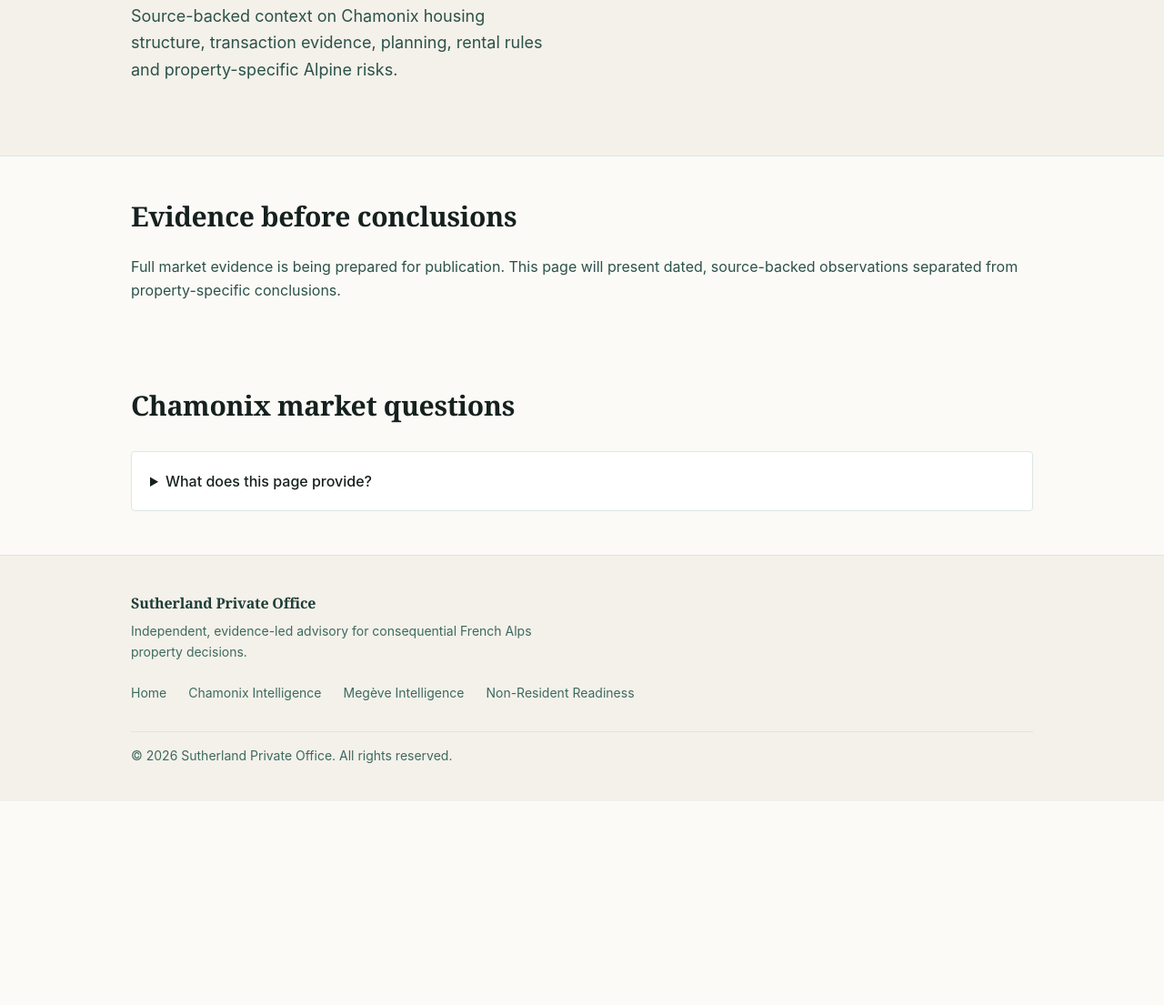
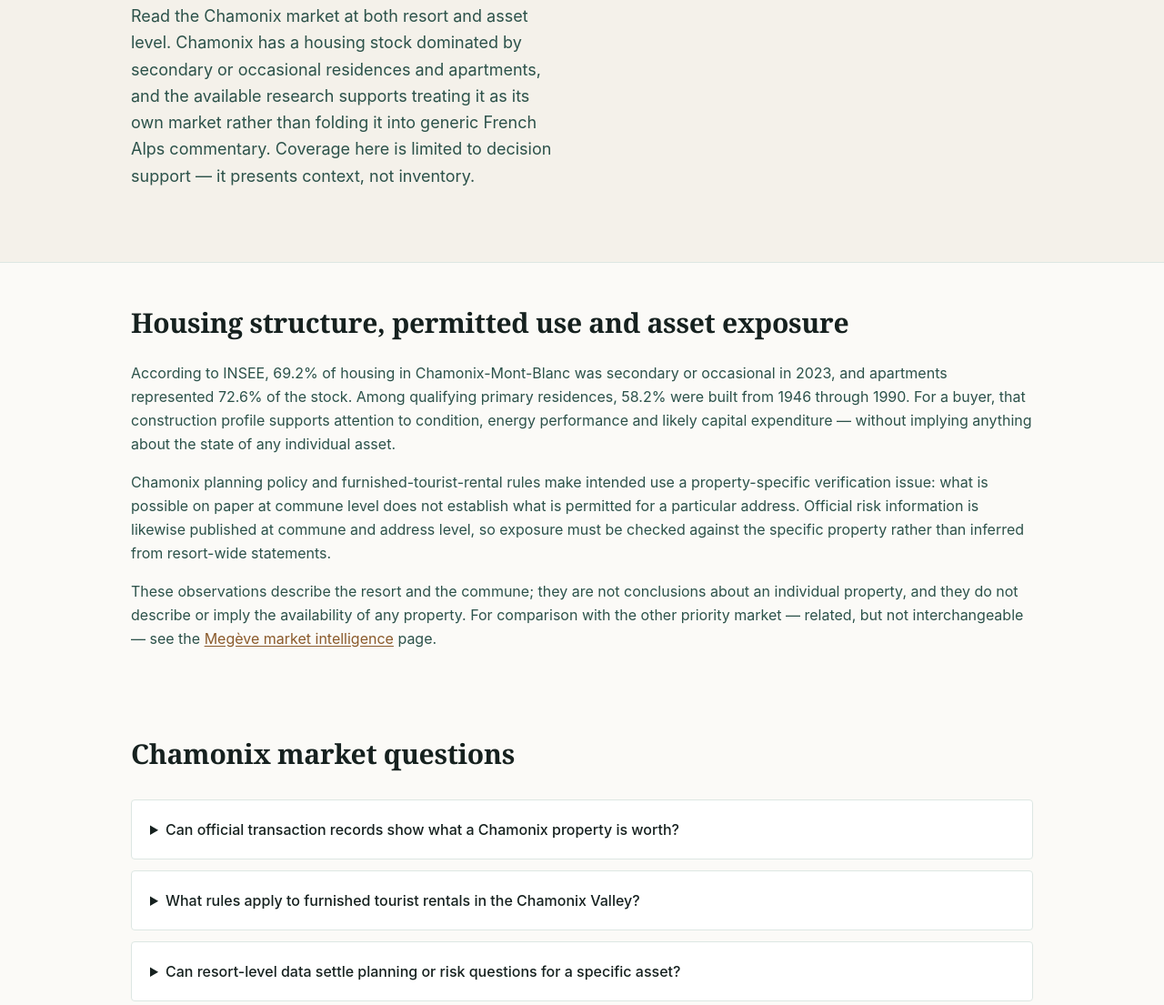
Before and after one commit to sutherlandamcom/factory, an Astro site in the folder sites/starter/: page /chamonix-market-intelligence in a window 1280 px wide. Shown: the part 310-1415 px from the top of the page at 91% size. Before the commit the page ends 1191 px from the top, so only its background shows below. Built offline with nearby package versions, Linux system fonts and the light colour scheme; Astro itself is replaced by a stand-in of ours.

Commit message:
feat(site): launch Chamonix market intelligence via Factory create_page (run 20260902T205054Z-2dce2e)
Reference slice page 2 of 2. Kimi K3 product path, first attempt green:
scope, integrity, foundation+dynamic QA, semantic verification, replay.

```diff
--- a/sites/starter/src/pages/chamonix-market-intelligence.astro
+++ b/sites/starter/src/pages/chamonix-market-intelligence.astro
@@ -4,27 +4,66 @@ import Hero from "../components/Hero.astro";
 import ContentSection from "../components/ContentSection.astro";
 import FAQ from "../components/FAQ.astro";
 
+const title = "Chamonix market intelligence for property decisions";
+const description =
+  "Source-backed context on Chamonix housing structure, transaction evidence, planning, rental rules and property-specific Alpine risks.";
+
 const jsonLd = {
   "@context": "https://schema.org",
   "@type": "WebPage",
-  name: "Chamonix market intelligence for property decisions",
+  name: title,
   url: new URL(Astro.url.pathname, Astro.site ?? Astro.url.origin).href,
 };
+
+const faqItems = [
+  {
+    question: "Can official transaction records show what a Chamonix property is worth?",
+    answer:
+      "Official DVF transaction records can support comparable research, but they require careful matching: two sales are only comparable when property type, location, size and condition genuinely align. DVF evidence informs research into a specific asset; it does not on its own produce a valuation of that asset.",
+  },
+  {
+    question: "What rules apply to furnished tourist rentals in the Chamonix Valley?",
+    answer:
+      "From 1 May 2025, furnished tourist rentals in the Chamonix Valley require registration, and some owners who are natural persons may also require change-of-use authorization. Whether a given plan is permitted depends on the property and the owner's situation, and rules of this kind can change — current property-specific verification is required before relying on any rental plan.",
+  },
+  {
+    question: "Can resort-level data settle planning or risk questions for a specific asset?",
+    answer:
+      "No. Planning and risk conclusions require current property-specific evidence. Commune-level planning policy and official risk information — available at commune and address level — set the context, but the conclusion for an individual property must be drawn from documents and checks attached to that property.",
+  },
+];
 ---
 
-<Layout
-  title="Chamonix market intelligence for property decisions"
-  description="Source-backed context on Chamonix housing structure, transaction evidence, planning, rental rules and property-specific Alpine risks."
-  jsonLd={jsonLd}
->
+<Layout title={title} description={description} jsonLd={jsonLd}>
   <Hero
-    heading="Chamonix market intelligence for property decisions"
-    subheading="Source-backed context on Chamonix housing structure, transaction evidence, planning, rental rules and property-specific Alpine risks."
+    heading={title}
+    subheading="Read the Chamonix market at both resort and asset level. Chamonix has a housing stock dominated by secondary or occasional residences and apartments, and the available research supports treating it as its own market rather than folding it into generic French Alps commentary. Coverage here is limited to decision support — it presents context, not inventory."
   />
 
-  <ContentSection heading="Evidence before conclusions">
-    <p>Full market evidence is being prepared for publication. This page will present dated, source-backed observations separated from property-specific conclusions.</p>
+  <ContentSection heading="Housing structure, permitted use and asset exposure">
+    <p>
+      According to INSEE, 69.2% of housing in Chamonix-Mont-Blanc was secondary or occasional
+      in 2023, and apartments represented 72.6% of the stock. Among qualifying primary
+      residences, 58.2% were built from 1946 through 1990. For a buyer, that construction
+      profile supports attention to condition, energy performance and likely capital
+      expenditure — without implying anything about the state of any individual asset.
+    </p>
+    <p>
+      Chamonix planning policy and furnished-tourist-rental rules make intended use a
+      property-specific verification issue: what is possible on paper at commune level does
+      not establish what is permitted for a particular address. Official risk information is
+      likewise published at commune and address level, so exposure must be checked against
+      the specific property rather than inferred from resort-wide statements.
+    </p>
+    <p>
+      These observations describe the resort and the commune; they are not conclusions about
+      an individual property, and they do not describe or imply the availability of any
+      property. For comparison with the other priority market — related, but not
+      interchangeable — see the
+      <a class="text-accent-700 underline underline-offset-2 hover:text-accent-800" href="/megeve-market-intelligence">Megève market intelligence</a>
+      page.
+    </p>
   </ContentSection>
 
-  <FAQ heading="Chamonix market questions" items={[{ question: "What does this page provide?", answer: "Dated, source-backed market context for Chamonix, separated from conclusions about an individual property." }]} />
+  <FAQ heading="Chamonix market questions" items={faqItems} />
 </Layout>
```
